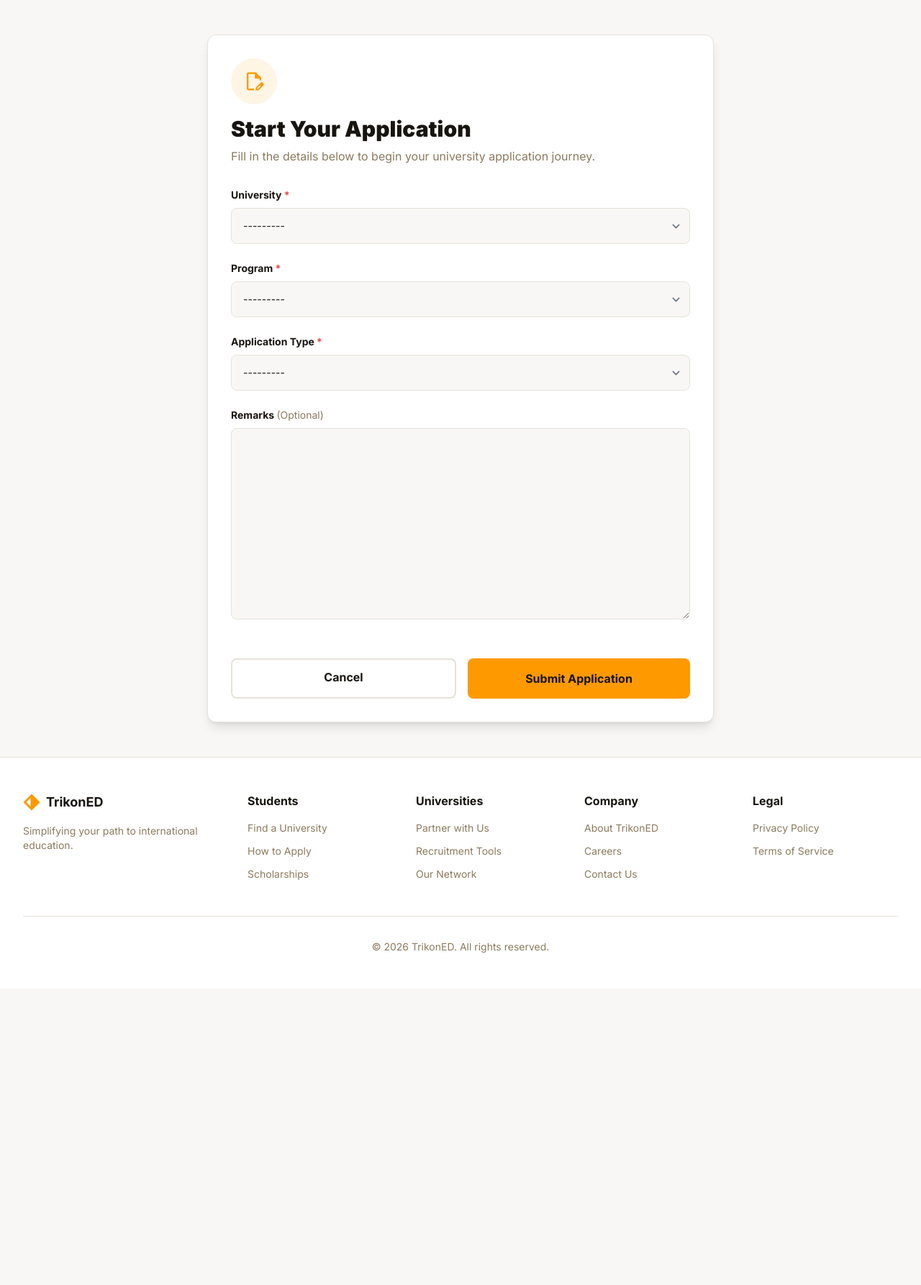
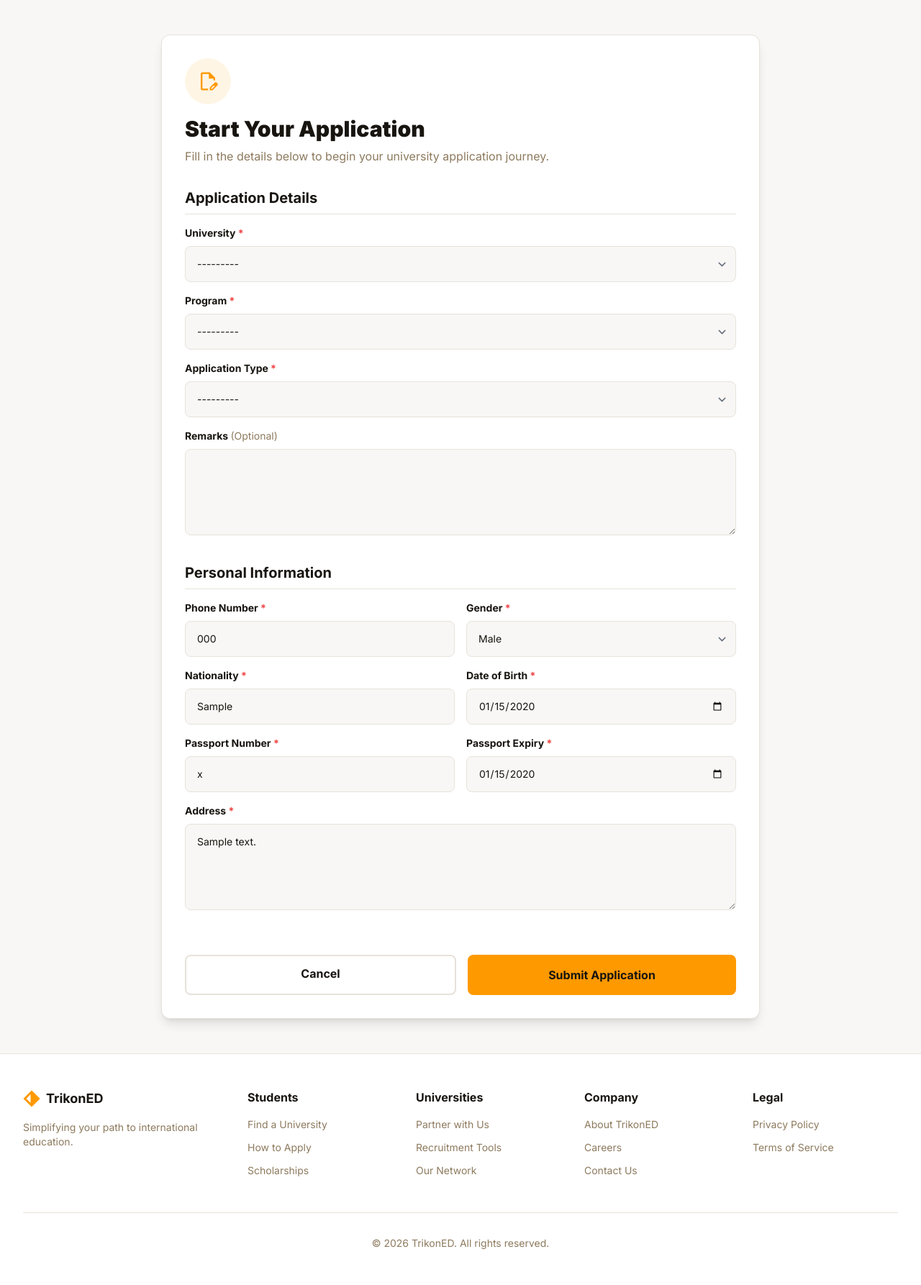
Before and after one commit to Saurav-627/TrikonED, a Django app: page /apply/create/ in a window 1280 px wide. Shown: the part 65-1851 px from the top of the page at 72% size. Before the commit the page ends 1389 px from the top, so only its background shows below. Run offline with Django 4.2, Linux system fonts and the light colour scheme; a user stored in the database is signed in; tables that the repository leaves empty hold one stand-in row (values such as "Sample post"); some libraries are stand-ins or nearby versions.

Commit message:
feat: Implement university slugs and logos, student profile management, unique application IDs, and university visit tracking.

```diff
--- /dev/null
+++ b/applications/forms.py
@@ -0,0 +1,53 @@
+from django import forms
+from .models import Application
+from students.models import Student
+
+class ApplicationForm(forms.ModelForm):
+    # Student fields
+    phone = forms.CharField(required=True, label="Phone Number")
+    gender = forms.ChoiceField(choices=Student._meta.get_field('gender').choices, required=True)
+    nationality = forms.CharField(required=True)
+    date_of_birth = forms.DateField(required=True, widget=forms.DateInput(attrs={'type': 'date'}))
+    passport_number = forms.CharField(required=True)
+    passport_expiry = forms.DateField(required=True, widget=forms.DateInput(attrs={'type': 'date'}))
+    address = forms.CharField(widget=forms.Textarea(attrs={'rows': 3}), required=True)
+
+    class Meta:
+        model = Application
+        fields = ['university', 'program', 'application_type', 'remarks']
+        widgets = {
+            'remarks': forms.Textarea(attrs={'rows': 3}),
+        }
+
+    def __init__(self, *args, **kwargs):
+        self.user = kwargs.pop('user', None)
+        super().__init__(*args, **kwargs)
+        if self.user:
+            # Pre-fill student fields
+            self.fields['phone'].initial = self.user.phone
+            self.fields['gender'].initial = self.user.gender
+            self.fields['nationality'].initial = self.user.nationality
+            self.fields['date_of_birth'].initial = self.user.date_of_birth
+            self.fields['passport_number'].initial = self.user.passport_number
+            self.fields['passport_expiry'].initial = self.user.passport_expiry
+            self.fields['address'].initial = self.user.address
+
+    def save(self, commit=True):
+        application = super().save(commit=False)
+        if self.user:
+            # Update student profile
+            student = self.user
+            student.phone = self.cleaned_data['phone']
+            student.gender = self.cleaned_data['gender']
+            student.nationality = self.cleaned_data['nationality']
+            student.date_of_birth = self.cleaned_data['date_of_birth']
+            student.passport_number = self.cleaned_data['passport_number']
+            student.passport_expiry = self.cleaned_data['passport_expiry']
+            student.address = self.cleaned_data['address']
+            student.save()
+
+            application.student = student
+
+        if commit:
+            application.save()
+        return application
--- a/applications/templates/applications/create.html
+++ b/applications/templates/applications/create.html
@@ -6,7 +6,7 @@
 {% block content %}
 <main class="flex-1 w-full bg-background-light dark:bg-background-dark">
     <section class="py-12 min-h-screen">
-        <div class="max-w-3xl mx-auto px-4 sm:px-6 lg:px-8">
+        <div class="max-w-4xl mx-auto px-4 sm:px-6 lg:px-8">
 
             <div
                 class="bg-white dark:bg-[#1a1307] rounded-xl shadow-lg border border-[#e7e2da] dark:border-[#3a2d1b] p-8">
@@ -21,7 +21,7 @@
                         application journey.</p>
                 </div>
 
-                <form method="post" class="space-y-6">
+                <form method="post" class="space-y-8">
                     {% csrf_token %}
 
                     {% if form.non_field_errors %}
@@ -31,13 +31,21 @@
                     </div>
                     {% endif %}
 
+                    <!-- Application Details -->
+                    <div>
+                        <h2
+                            class="text-xl font-bold text-[#181510] dark:text-white mb-4 pb-2 border-b border-[#e7e2da] dark:border-[#3a2d1b]">
+                            Application Details
+                        </h2>
+                        <div class="space-y-4">
                             <div>
                                 <label class="block text-sm font-bold text-[#181510] dark:text-white mb-2">
                                     University <span class="text-red-500">*</span>
                                 </label>
                                 {{ form.university }}
                                 {% if form.university.errors %}
-                        <p class="text-red-600 dark:text-red-400 text-xs mt-1">{{ form.university.errors.0 }}</p>
+                                <p class="text-red-600 dark:text-red-400 text-xs mt-1">{{ form.university.errors.0 }}
+                                </p>
                                 {% endif %}
                             </div>
 
@@ -57,18 +65,105 @@
                                 </label>
                                 {{ form.application_type }}
                                 {% if form.application_type.errors %}
-                        <p class="text-red-600 dark:text-red-400 text-xs mt-1">{{ form.application_type.errors.0 }}</p>
+                                <p class="text-red-600 dark:text-red-400 text-xs mt-1">{{ form.application_type.errors.0
+                                    }}</p>
                                 {% endif %}
                             </div>
 
                             <div>
                                 <label class="block text-sm font-bold text-[#181510] dark:text-white mb-2">
-                            Remarks <span class="text-[#8d7a5e] dark:text-[#a19077] font-normal">(Optional)</span>
+                                    Remarks <span
+                                        class="text-[#8d7a5e] dark:text-[#a19077] font-normal">(Optional)</span>
                                 </label>
                                 {{ form.remarks }}
                                 {% if form.remarks.errors %}
                                 <p class="text-red-600 dark:text-red-400 text-xs mt-1">{{ form.remarks.errors.0 }}</p>
                                 {% endif %}
+                            </div>
+                        </div>
+                    </div>
+
+                    <!-- Personal Information -->
+                    <div>
+                        <h2
+                            class="text-xl font-bold text-[#181510] dark:text-white mb-4 pb-2 border-b border-[#e7e2da] dark:border-[#3a2d1b]">
+                            Personal Information
+                        </h2>
+                        <div class="grid grid-cols-1 md:grid-cols-2 gap-4">
+                            <div>
+                                <label class="block text-sm font-bold text-[#181510] dark:text-white mb-2">
+                                    Phone Number <span class="text-red-500">*</span>
+                                </label>
+                                {{ form.phone }}
+                                {% if form.phone.errors %}
+                                <p class="text-red-600 dark:text-red-400 text-xs mt-1">{{ form.phone.errors.0 }}</p>
+                                {% endif %}
+                            </div>
+
+                            <div>
+                                <label class="block text-sm font-bold text-[#181510] dark:text-white mb-2">
+                                    Gender <span class="text-red-500">*</span>
+                                </label>
+                                {{ form.gender }}
+                                {% if form.gender.errors %}
+                                <p class="text-red-600 dark:text-red-400 text-xs mt-1">{{ form.gender.errors.0 }}</p>
+                                {% endif %}
+                            </div>
+
+                            <div>
+                                <label class="block text-sm font-bold text-[#181510] dark:text-white mb-2">
+                                    Nationality <span class="text-red-500">*</span>
+                                </label>
+                                {{ form.nationality }}
+                                {% if form.nationality.errors %}
+                                <p class="text-red-600 dark:text-red-400 text-xs mt-1">{{ form.nationality.errors.0 }}
+                                </p>
+                                {% endif %}
+                            </div>
+
+                            <div>
+                                <label class="block text-sm font-bold text-[#181510] dark:text-white mb-2">
+                                    Date of Birth <span class="text-red-500">*</span>
+                                </label>
+                                {{ form.date_of_birth }}
+                                {% if form.date_of_birth.errors %}
+                                <p class="text-red-600 dark:text-red-400 text-xs mt-1">{{ form.date_of_birth.errors.0 }}
+                                </p>
+                                {% endif %}
+                            </div>
+
+                            <div>
+                                <label class="block text-sm font-bold text-[#181510] dark:text-white mb-2">
+                                    Passport Number <span class="text-red-500">*</span>
+                                </label>
+                                {{ form.passport_number }}
+                                {% if form.passport_number.errors %}
+                                <p class="text-red-600 dark:text-red-400 text-xs mt-1">{{ form.passport_number.errors.0
+                                    }}</p>
+                                {% endif %}
+                            </div>
+
+                            <div>
+                                <label class="block text-sm font-bold text-[#181510] dark:text-white mb-2">
+                                    Passport Expiry <span class="text-red-500">*</span>
+                                </label>
+                                {{ form.passport_expiry }}
+                                {% if form.passport_expiry.errors %}
+                                <p class="text-red-600 dark:text-red-400 text-xs mt-1">{{ form.passport_expiry.errors.0
+                                    }}</p>
+                                {% endif %}
+                            </div>
+                        </div>
+
+                        <div class="mt-4">
+                            <label class="block text-sm font-bold text-[#181510] dark:text-white mb-2">
+                                Address <span class="text-red-500">*</span>
+                            </label>
+                            {{ form.address }}
+                            {% if form.address.errors %}
+                            <p class="text-red-600 dark:text-red-400 text-xs mt-1">{{ form.address.errors.0 }}</p>
+                            {% endif %}
+                        </div>
                     </div>
 
                     <div class="flex gap-4 pt-6">
@@ -89,7 +184,9 @@
 
 <style>
     select,
-    textarea {
+    textarea,
+    input[type="text"],
+    input[type="date"] {
         width: 100%;
         padding: 0.75rem 1rem;
         border-radius: 0.5rem;
@@ -101,17 +198,21 @@
     }
 
     .dark select,
-    .dark textarea {
+    .dark textarea,
+    .dark input[type="text"],
+    .dark input[type="date"] {
         border-color: #3a2d1b;
         background-color: #231b0f;
         color: white;
     }
 
     select:focus,
-    textarea:focus {
+    textarea:focus,
+    input[type="text"]:focus,
+    input[type="date"]:focus {
         outline: none;
         border-color: #ff9900;
-        ring: 1px solid #ff9900;
+        box-shadow: 0 0 0 1px #ff9900;
     }
 
     textarea {
--- a/applications/templates/applications/detail.html
+++ b/applications/templates/applications/detail.html
@@ -55,7 +55,7 @@
                     </div>
                     <div class="bg-background-light dark:bg-background-dark p-4 rounded-lg">
                         <p class="text-sm text-[#8d7a5e] dark:text-[#a19077] mb-1">Application ID</p>
-                        <p class="font-bold text-[#181510] dark:text-white font-mono text-xs">{{ application.pk|slice:":8" }}</p>
+                        <p class="font-bold text-[#181510] dark:text-white font-mono text-lg">#{{ application.application_id }}</p>
                     </div>
                 </div>
 
@@ -118,7 +118,7 @@
                     class="flex-1 px-6 py-3 bg-background-light dark:bg-background-dark text-[#181510] dark:text-white font-bold rounded-lg hover:bg-primary/10 transition-all text-center border border-[#e7e2da] dark:border-[#3a2d1b]">
                     Back to Dashboard
                 </a>
-                <a href="{% url 'universities:detail' application.university.pk %}"
+                <a href="{% url 'universities:detail' application.university.slug %}"
                     class="flex-1 px-6 py-3 bg-primary text-[#181510] font-bold rounded-lg hover:opacity-90 transition-all text-center">
                     View University
                 </a>
--- a/applications/urls.py
+++ b/applications/urls.py
@@ -5,5 +5,6 @@ app_name = 'applications'
 
 urlpatterns = [
     path('create/', views.ApplicationCreateView.as_view(), name='create'),
-    path('<uuid:pk>/', views.ApplicationDetailView.as_view(), name='detail'),
+    path('<str:application_id>/', views.ApplicationDetailView.as_view(), name='detail'),
+    path('<str:application_id>/cancel/', views.ApplicationCancelView.as_view(), name='cancel'),
 ]
--- a/applications/views.py
+++ b/applications/views.py
@@ -1,15 +1,22 @@
-from django.views.generic import CreateView, DetailView
+from django.views.generic import CreateView, DetailView, DeleteView
 from django.contrib.auth.mixins import LoginRequiredMixin
 from django.urls import reverse_lazy
-from .models import Application
+from .models import Application, ApplicationLog
 
-from django.shortcuts import redirect
+from django.shortcuts import redirect, get_object_or_404
 from django.contrib import messages
+
+from .forms import ApplicationForm
 
 class ApplicationCreateView(LoginRequiredMixin, CreateView):
     model = Application
-    fields = ['university', 'program', 'application_type', 'remarks']
+    form_class = ApplicationForm
     template_name = 'applications/create.html'
+
+    def get_form_kwargs(self):
+        kwargs = super().get_form_kwargs()
+        kwargs['user'] = self.request.user
+        return kwargs
 
     def dispatch(self, request, *args, **kwargs):
         if not request.user.documents.exists():
@@ -18,8 +25,19 @@ class ApplicationCreateView(LoginRequiredMixin, CreateView):
         return super().dispatch(request, *args, **kwargs)
 
     def form_valid(self, form):
-        form.instance.student = self.request.user
-        return super().form_valid(form)
+        application = form.save(commit=False)
+        application.status = 'pending'  # Set status to pending on submission
+        application.save()
+
+        # Create initial log entry
+        ApplicationLog.objects.create(
+            application=application,
+            event='Application Submitted',
+            details=f'Application submitted for {application.program.name} at {application.university.name}'
+        )
+
+        messages.success(self.request, 'Application submitted successfully!')
+        return redirect(self.get_success_url())
 
     def get_success_url(self):
         return reverse_lazy('students:dashboard')
@@ -28,6 +46,25 @@ class ApplicationDetailView(LoginRequiredMixin, DetailView):
     model = Application
     template_name = 'applications/detail.html'
     context_object_name = 'application'
+    slug_field = 'application_id'
+    slug_url_kwarg = 'application_id'
 
     def get_queryset(self):
         return Application.objects.filter(student=self.request.user).prefetch_related('logs')
+
+class ApplicationCancelView(LoginRequiredMixin, DeleteView):
+    model = Application
+    slug_field = 'application_id'
+    slug_url_kwarg = 'application_id'
+
+    def get_queryset(self):
+        # Only allow canceling draft applications
+        return Application.objects.filter(student=self.request.user, status='draft')
+
+    def get_success_url(self):
+        messages.success(self.request, 'Application cancelled successfully.')
+        return reverse_lazy('students:dashboard')
+
+    def get(self, request, *args, **kwargs):
+        # Allow GET requests to delete (for simple links)
+        return self.delete(request, *args, **kwargs)
--- a/students/urls.py
+++ b/students/urls.py
@@ -9,5 +9,6 @@ urlpatterns = [
     path('register/', views.StudentRegisterView.as_view(), name='register'),
     path('logout/', LogoutView.as_view(), name='logout'),
     path('dashboard/', views.StudentDashboardView.as_view(), name='dashboard'),
+    path('profile/', views.StudentProfileView.as_view(), name='profile'),
     path('documents/upload/', views.StudentDocumentUploadView.as_view(), name='upload_document'),
 ]
--- a/universities/templates/universities/university_list.html
+++ b/universities/templates/universities/university_list.html
@@ -27,7 +27,7 @@
                                     <select name="emirate"
                                         class="w-full appearance-none rounded-lg border border-[#e7e2da] dark:border-[#3a2d1b] bg-background-light dark:bg-background-dark text-[#181510] dark:text-white text-sm py-3 px-4 focus:border-primary focus:ring-1 focus:ring-primary outline-none"
                                         id="emirate" onchange="this.form.submit()">
-                                       <option value="">All Emirates</option>
+                                        <option value="">All Emirates</option>
                                         {% for emirate in emirates %}
                                         <option value="{{ emirate.id }}" {% if request.GET.emirate == emirate.id|stringformat:"s" %}selected{% endif %}>{{ emirate.name }}</option>
                                         {% endfor %}
@@ -188,7 +188,8 @@
                                 </ul>
                             </div>
 
-                            <a href="{% url 'universities:detail' university.pk %}"
+
+                            <a href="{% url 'universities:detail' university.slug %}"
                                 class="flex w-full cursor-pointer items-center justify-center overflow-hidden rounded-lg h-10 px-4 bg-primary/10 hover:bg-primary text-primary hover:text-[#181510] text-sm font-bold leading-normal tracking-[0.015em] transition-all duration-300">
                                 View Details
                             </a>
--- a/universities/urls.py
+++ b/universities/urls.py
@@ -5,5 +5,5 @@ app_name = 'universities'
 
 urlpatterns = [
     path('', views.UniversityListView.as_view(), name='list'),
-    path('<uuid:pk>/', views.UniversityDetailView.as_view(), name='detail'),
+    path('<slug:slug>/', views.UniversityDetailView.as_view(), name='detail'),
 ]
```
Also changed, not shown: applications/admin.py (+28 -2 lines), applications/models.py (+11 -1 lines), programs/views.py (+17 -1 lines), students/forms.py (+19 -0 lines), students/templates/students/dashboard.html (+5 -4 lines), students/templates/students/profile.html (added, +157 -0 lines), students/views.py (+19 -1 lines), universities/models.py (+8 -0 lines), universities/views.py (+21 -1 lines), applications/migrations/0002_application_application_id.py (added), universities/migrations/0002_university_slug.py (added), universities/migrations/0003_university_logo.py (added). Lines whose indentation alone changed are shown as unchanged.
